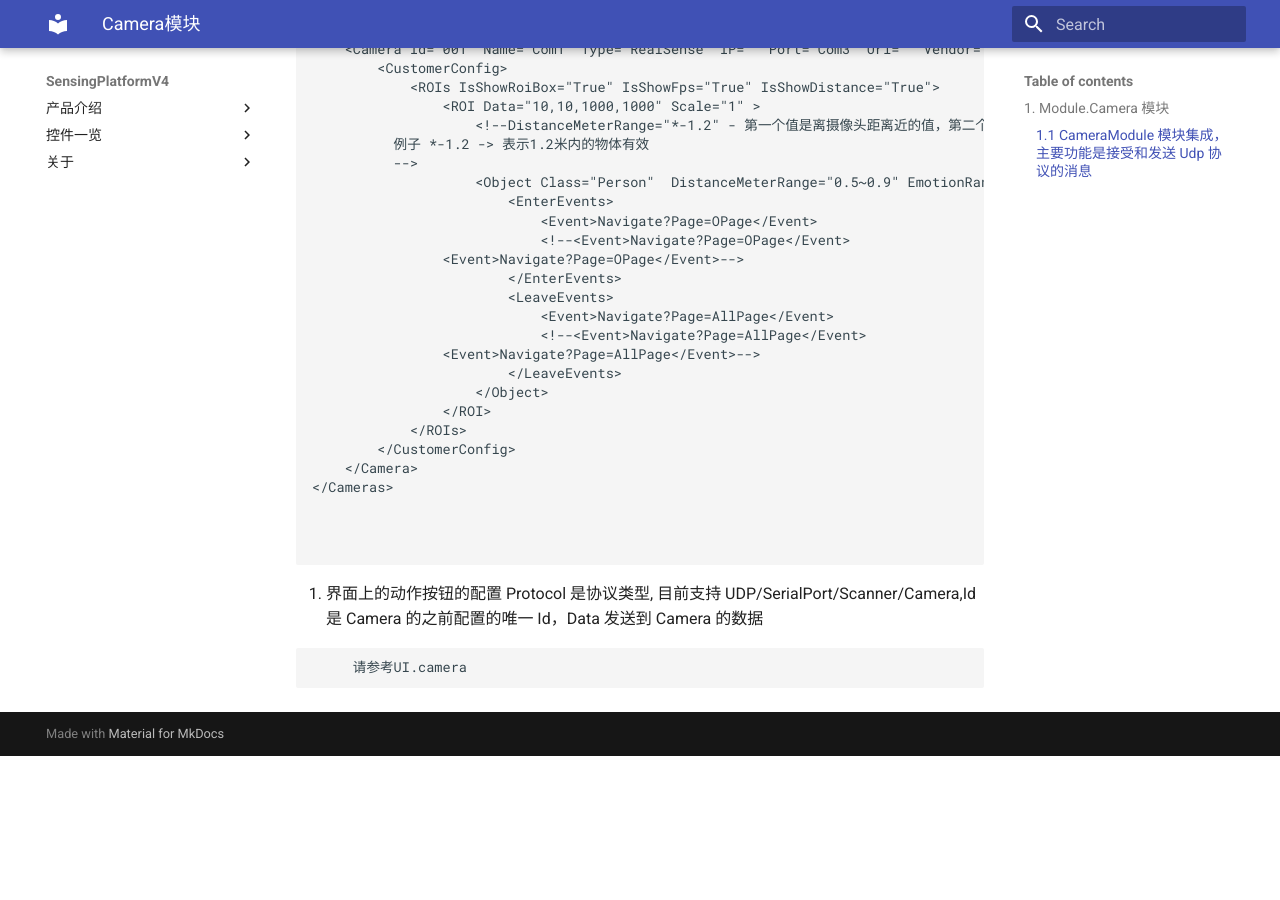
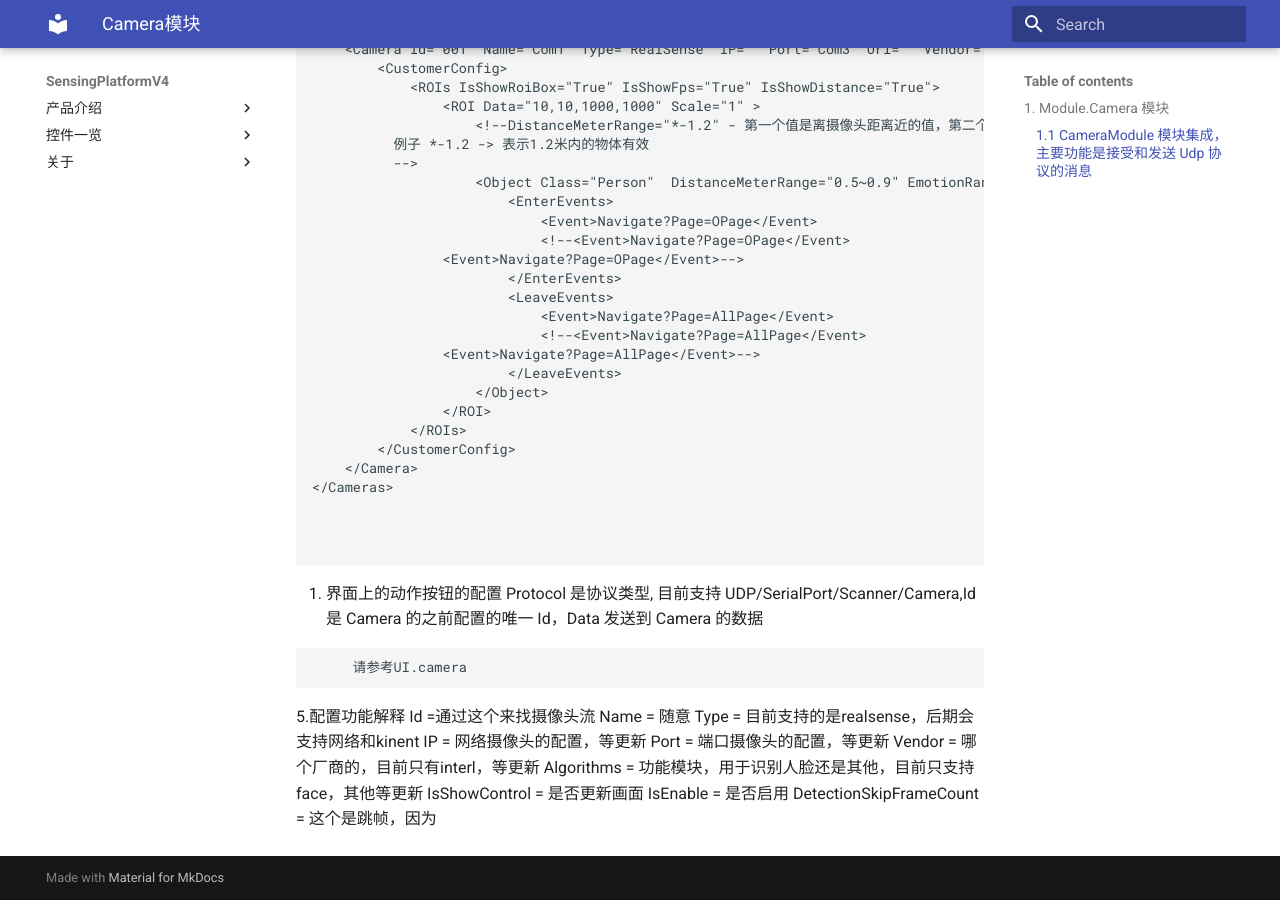
Before and after one commit to troncell/SensingPlatformDocs, an MkDocs documentation site: the page built from docs/模块一览/Camera模块.md, in a window 1280 px wide and 900 px high, scrolled down 787 px. Built offline with MkDocs 1.6.1 and Material for MkDocs 9.7.7, drawn with Linux system fonts in a browser that asks for light colours; before the commit the page ends 1543 px from its top, so only the background shows below that.

Commit message:
Update Camera模块.md

````diff
--- a/docs/模块一览/Camera模块.md
+++ b/docs/模块一览/Camera模块.md
@@ -64,3 +64,15 @@ Camera中主要是集成了摄像头的外设模块，目前支持RealSense,Kine
 ```xml
      请参考UI.camera
 ```
+
+5.配置功能解释
+Id  =通过这个来找摄像头流
+Name = 随意
+Type = 目前支持的是realsense，后期会支持网络和kinent
+IP = 网络摄像头的配置，等更新
+Port = 端口摄像头的配置，等更新
+Vendor = 哪个厂商的，目前只有interl，等更新
+Algorithms = 功能模块，用于识别人脸还是其他，目前只支持face，其他等更新
+IsShowControl = 是否更新画面
+IsEnable = 是否启用
+DetectionSkipFrameCount = 这个是跳帧，因为
````
